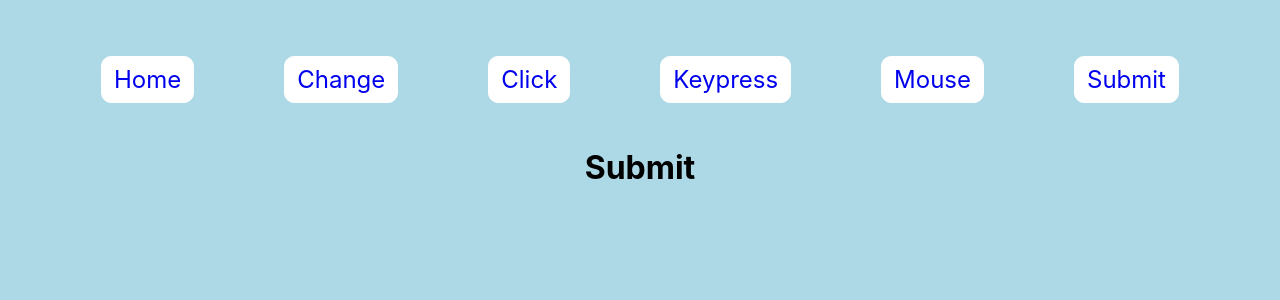
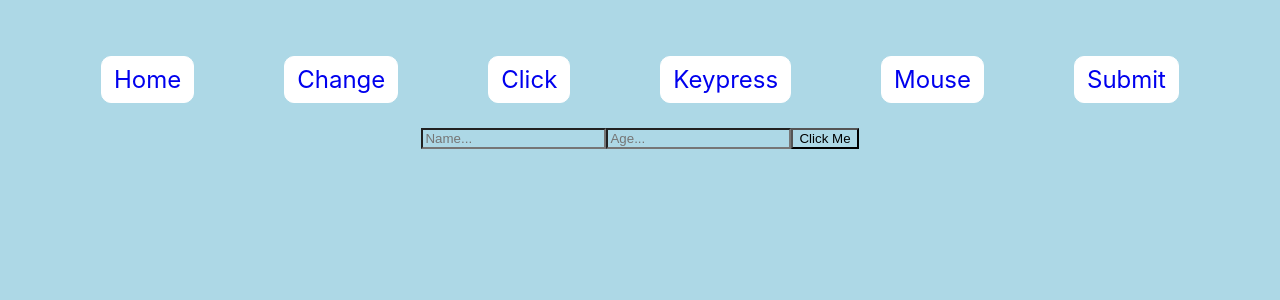
Before and after one commit to The-Software-Guild/assessment1-node-jmchiang1, a React (Create React App) app in the folder Section-Two/my-app/: page /Submit in a window 1280 px wide. Shown: the top 300 px of the page. Built offline with nearby package versions, Linux system fonts and the light colour scheme.

Commit message:
section3-partB-submit: stuck on proper state management

```diff
--- /dev/null
+++ b/Section-Two/my-app/src/Components/Submit.css
@@ -0,0 +1,4 @@
+/* .submit {
+    display: flex;
+    justify-self: center;
+} */
--- a/Section-Two/my-app/src/Components/Submit.js
+++ b/Section-Two/my-app/src/Components/Submit.js
@@ -1,11 +1,53 @@
-import React from 'react'
+import React, { useState } from "react";
+import "./Submit.css";
 
 function Submit() {
-    return (
+  const [name, setName] = useState([]);
+  const [age, setAge] = useState("");
+
+  const handleName = (e) => {
+    //   setName(e.target.value);
+    setName(name.concat(e.target.value));
+  };
+
+  const handleAge = (e) => {
+    setAge(e.target.value);
+  };
+
+  return (
+    <div className="submit">
+      <form>
+        <input
+          id="name"
+          placeholder="Name..."
+          type="text"
+          onChange={handleName}
+        />
+        <input
+          id="age"
+          placeholder="Age..."
+          type="number"
+          onChange={handleAge}
+          value={age}
+        />
+        <button type="button" value="submit">
+          Click Me
+        </button>
         <div>
-            <h1>Submit</h1>
+          <ul>
+            {name.map((user) => (
+              <div key={user.id}>
+                <p>{user}</p>
+              </div>
+            ))}
+          </ul>
         </div>
-    )
+        {/* <h1>Age: {age}</h1> */}
+      </form>
+    </div>
+  );
 }
 
-export default Submit
+export default Submit;
+
+//   setNames(names => [...names, newName])
```
